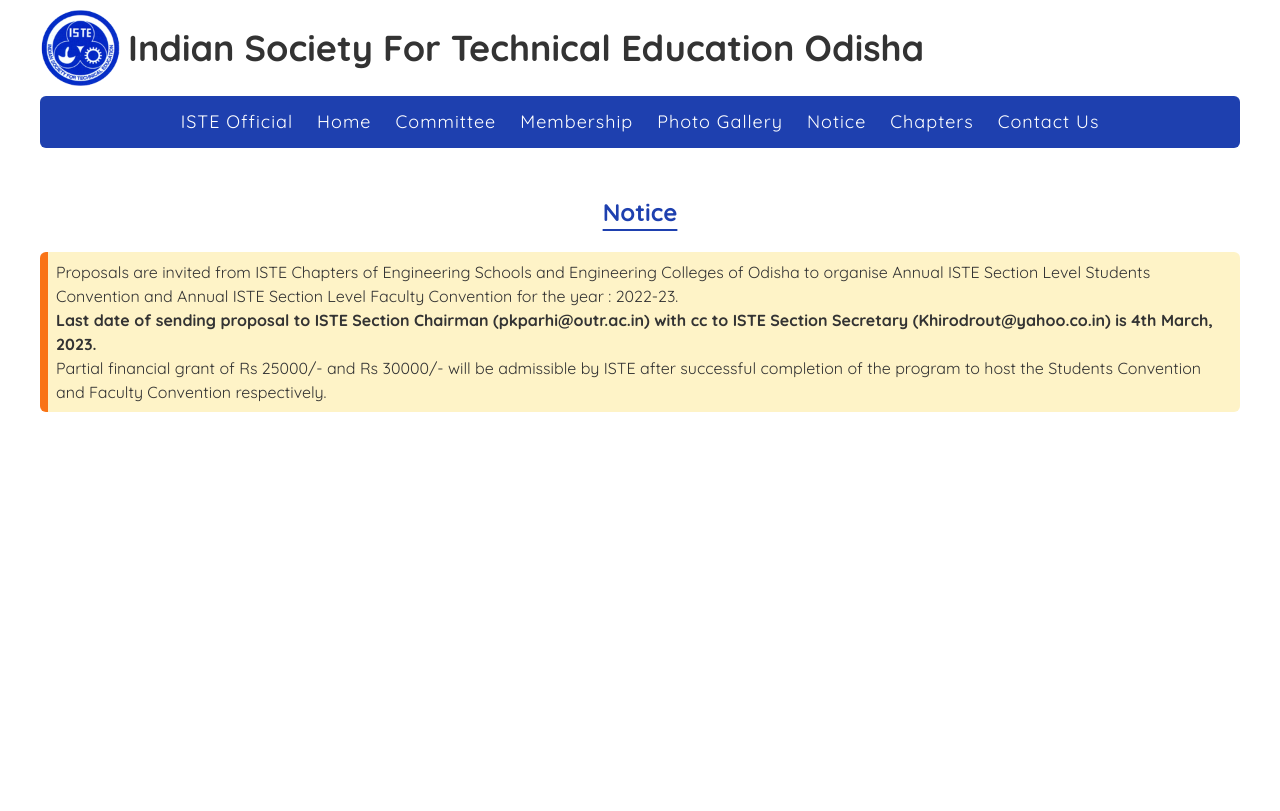
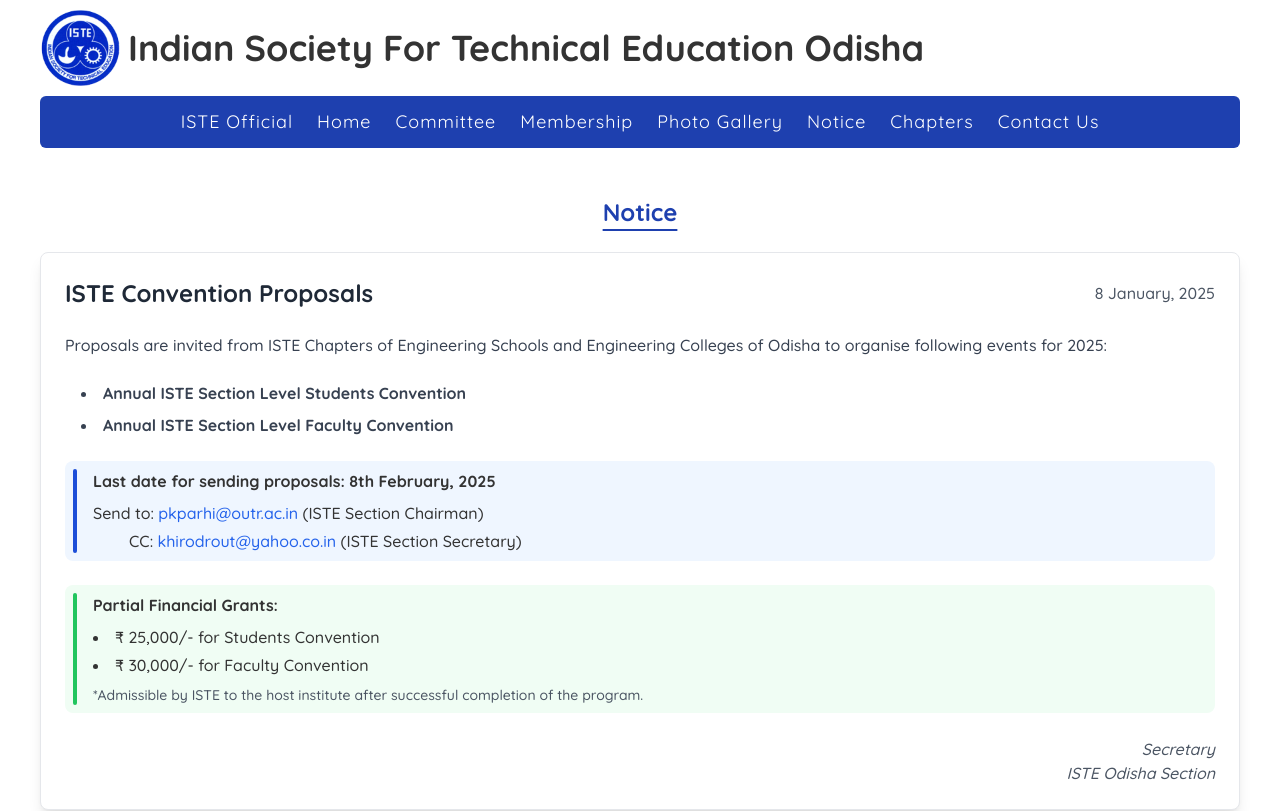
Before and after one commit to DineshRout779/iste-odisha, a Next.js app: page /notice in a window 1280 px wide. Shown: the top 811 px of the page. Built offline with nearby package versions, Linux system fonts and the light colour scheme.

Commit message:
feat: notice update

```diff
--- /dev/null
+++ b/components/notices/ISTEConvention08012025.jsx
@@ -0,0 +1,78 @@
+export default function ISTEConvention08012025() {
+  return (
+    <div className=" p-6 bg-white rounded-lg shadow-lg border border-gray-200 font-medium">
+      <div className="space-y-6">
+        <div className="flex items-center justify-between">
+          <h2 className="text-2xl font-bold text-gray-800">
+            ISTE Convention Proposals
+          </h2>
+          <div className="flex items-center text-gray-600">
+            <span>8 January, 2025</span>
+          </div>
+        </div>
+
+        <p className="text-gray-700">
+          Proposals are invited from ISTE Chapters of Engineering Schools and
+          Engineering Colleges of Odisha to organise following events for 2025:
+        </p>
+
+        <ul className="list-disc list-inside space-y-2 text-gray-700 ml-4 font-bold">
+          <li>Annual ISTE Section Level Students Convention</li>
+          <li>Annual ISTE Section Level Faculty Convention</li>
+        </ul>
+
+        <div className="bg-blue-50 p-2 rounded-lg flex">
+          <div className="p-[2px] bg-blue-700 rounded-xl" />
+          <div className="pl-4">
+            <p className="font-bold">
+              Last date for sending proposals: 8th February, 2025
+            </p>
+            <div className="mt-2 flex items-center">
+              <p>
+                Send to:{" "}
+                <a
+                  href="mailto:pkparhi@outr.ac.in"
+                  className="text-blue-600 hover:underline"
+                >
+                  pkparhi@outr.ac.in
+                </a>{" "}
+                (ISTE Section Chairman)
+              </p>
+            </div>
+            <p className="mt-1 ml-9">
+              CC:{" "}
+              <a
+                href="mailto:khirodrout@yahoo.co.in"
+                className="text-blue-600 hover:underline"
+              >
+                khirodrout@yahoo.co.in
+              </a>{" "}
+              (ISTE Section Secretary)
+            </p>
+          </div>
+        </div>
+
+        <div className="bg-green-50 flex p-2 rounded-lg">
+          <div className="p-[2px] bg-green-500 rounded-xl" />
+          <div className="pl-4">
+            <p className="font-bold">Partial Financial Grants:</p>
+            <ul className="list-disc list-inside mt-2 space-y-1">
+              <li>₹ 25,000/- for Students Convention</li>
+              <li>₹ 30,000/- for Faculty Convention</li>
+            </ul>
+            <p className="mt-2 text-sm text-gray-600">
+              *Admissible by ISTE to the host institute after successful
+              completion of the program.
+            </p>
+          </div>
+        </div>
+
+        <div className="text-right text-gray-600 italic">
+          Secretary
+          <br />
+          ISTE Odisha Section
+        </div>
+      </div>
+    </div>
+  );
+}
--- a/src/pages/index.js
+++ b/src/pages/index.js
@@ -19,12 +19,38 @@
             width={"1000"}
             height="360"
           />
-          <div className="bg-amber-100 p-2 rounded-md border-l-8 border-orange-500 my-4">
-            Proposals are invited from ISTE Chapters of Engineering Schools and
-            Engineering Colleges of Odisha to organise Annual ISTE Section Level
-            Students Convention and Annual ISTE Section Level Faculty Convention
-            for the year : 2022-23.{" "}
-            <Link href="/notice" className="font-bold underline underline-offset-4">Read More...</Link>
+
+          <div className="mt-4 p-4 bg-white rounded-lg shadow shadow-red-500 border-gray-200">
+            <div className="space-y-4">
+              <div className="flex items-center justify-between">
+                <h2 className="text-lg font-bold text-gray-800">
+                  ISTE Convention Proposals
+                </h2>
+                <div className="flex items-center text-gray-600 text-sm">
+                  <span>8th Feb, 2025</span>
+                </div>
+              </div>
+
+              <p className="text-sm text-gray-600 line-clamp-2">
+                Proposals are invited from ISTE Chapters of Engineering Schools
+                and Engineering Colleges of Odisha to organise Annual ISTE
+                Section Level Students Convention and Faculty Convention for
+                2025.
+              </p>
+
+              <div className="bg-red-50 border-l-4 border-red-500 p-3 rounded">
+                <p className="text-sm font-medium">Last date: 8th Feb, 2025</p>
+              </div>
+
+              <div className="flex items-center justify-start pt-2">
+                <Link
+                  href="/notice"
+                  className="text-blue-600 hover:text-blue-800 inline-flex items-center text-sm font-medium transition-colors duration-200"
+                >
+                  Read More
+                </Link>
+              </div>
+            </div>
           </div>
           <div className="grid grid-cols-1 md:grid-cols-2 gap-16 my-4">
             <div className="bg-gray-100 p-4 rounded-xl">
--- a/src/pages/notice.js
+++ b/src/pages/notice.js
@@ -1,4 +1,5 @@
 import Navbar from "components/navbar/Navbar";
+import ISTEConvention08012025 from "components/notices/ISTEConvention08012025";
 
 const Notice = () => {
   const noticeData = [
@@ -12,12 +13,16 @@
           Notice
         </h2>
 
+        <div className="flex flex-col gap-4">
+          <ISTEConvention08012025 />
+
           <div className="bg-amber-100 p-2 rounded-md border-l-8 border-orange-500">
+            <p className="flex justify-end">1st February, 2023</p>
             <p>
-            Proposals are invited from ISTE Chapters of Engineering Schools and
-            Engineering Colleges of Odisha to organise Annual ISTE Section Level
-            Students Convention and Annual ISTE Section Level Faculty Convention
-            for the year : 2022-23.
+              Proposals are invited from ISTE Chapters of Engineering Schools
+              and Engineering Colleges of Odisha to organise Annual ISTE Section
+              Level Students Convention and Annual ISTE Section Level Faculty
+              Convention for the year : 2022-23.
             </p>
             <p className="font-bold">
               Last date of sending proposal to ISTE Section Chairman
@@ -32,6 +37,7 @@
           </div>
         </div>
       </div>
+    </div>
   );
 };
 export default Notice;
```
Also changed, not shown: components/navbar/Navbar.js (+46 -40 lines). Lines whose indentation alone changed are shown as unchanged.
